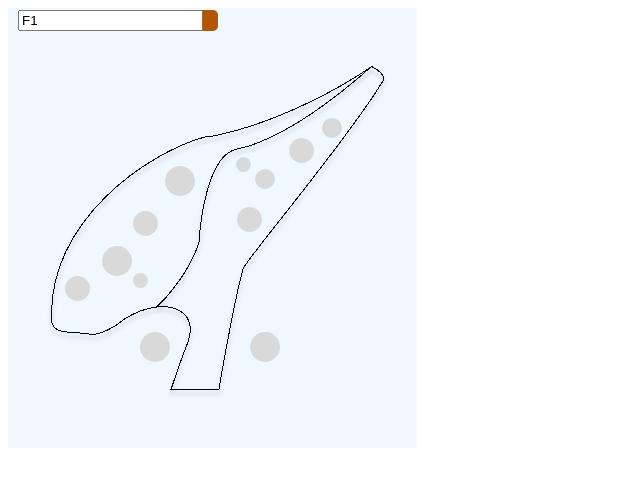
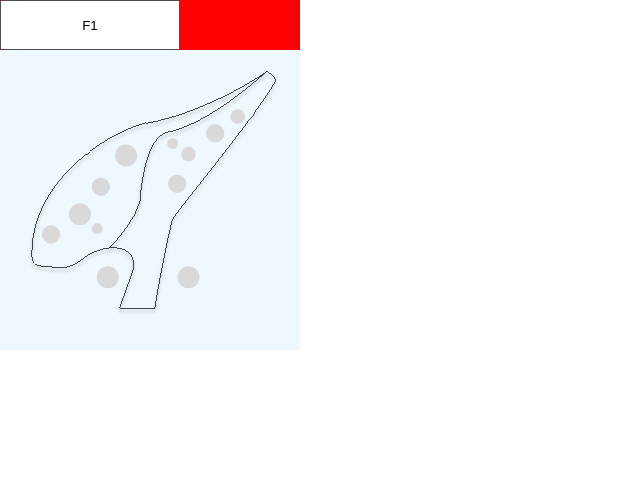
Before and after one commit to mtwangyugeng/orcarino, a Svelte app in the folder client/: page / in a window 1280 px wide. Shown: the top 486 px of the page, without its empty margins (0-640 px from the left). Built offline with nearby package versions, Linux system fonts and the light colour scheme.

Commit message:
all logic done

```diff
--- a/client/src/App.svelte
+++ b/client/src/App.svelte
@@ -8,7 +8,8 @@ import SandBox from './lib/SandBox.svelte'
 
 <style>
 
-  main {
-
+  :global(*) {
+    padding: 0;
+    margin: 0;
   }
 </style>
--- a/client/src/assets/Components/CustomSelect.svelte
+++ b/client/src/assets/Components/CustomSelect.svelte
@@ -3,52 +3,76 @@
 
     export let options;
 
-    let isSelecting = false;
+    export let isSelecting = false;
     export let selectedValue = null;
-    let hoverOption = null;
+    let hoverValue = null;
 
     export let search = "";
-    $: searchRegex = new RegExp(`(^|\\s)${search}.*`, 'i');
-    $: filteredOptions = options.filter(([key, value]) => searchRegex.test(key) && (!selectedValue || value !== selectedValue))
+    let filteredOptions = options;
 
-    const handleOptionClick = (key, value) => {
+    const renewFilteredOptions = () => {
+        const searchRegex = new RegExp(`(^|\\s)${search}.*`, 'i');
+        filteredOptions = options.filter(([key, value]) => searchRegex.test(key) && (!selectedValue || value !== selectedValue))
+    }
+
+    const handleOptionClick = (value) => {
         return () => {
             selectedValue = value;
             isSelecting = false;
         }
     }
 
-    const handleOptionHover = (key) => {
+    const handleOptionHover = (value) => {
         return () => {
-            hoverOption = key;
+            hoverValue = value;
+            selectedValue = value;
         }
     }
 
+    let prevValue = null;
     const handleInputFocus = () => {
         isSelecting=true;
+        prevValue = selectedValue;
         search = "";
+    }
+
+    const handleOptionOut = () => {
+        if(isSelecting) {
+            selectedValue = prevValue;
+            hoverValue = null;
+        };
+    }
+
+    const handleInput = () => {
+        renewFilteredOptions()
+    }
+
+    const handleOutsideClick = (e) => {
+        isSelecting=false
     }
 </script>
 
-<div class="SelectContainer">
-    <div >
-        <input type="text" bind:value={search} placeholder={selectedValue} on:focus={handleInputFocus}/>
+{#if isSelecting}
+    <div class=SelectCover on:click|self={handleOutsideClick}/>
+{/if}
 
+<div class="SelectContainer" >
+    <div on:blur={handleOptionOut} on:mouseleave={handleOptionOut}>
+        <input type="text" bind:value={search} on:input={handleInput} placeholder={selectedValue} on:focus={handleInputFocus}/>
 
         {#if isSelecting}
-            <div class="Options" >
-            {#each filteredOptions as [key, value], i (key)}
+        <div class="Options">
+            {#each filteredOptions as [key, value] (key)}
             <span animate:flip="{{duration: 200}}">
-                <div class={"Option " + ((hoverOption === key) ? "Activated" : "")} on:click={handleOptionClick(key, value)}
-                    on:focus={handleOptionHover(key)}
-                    on:mouseover={handleOptionHover(key)}
-                    on:blur={()=>hoverOption=null}
-                    on:mouseout={()=>hoverOption=null}>
+                <div class={"Option " + ((hoverValue === value) ? "Activated" : "")} on:click={handleOptionClick(value)}
+                    on:focus={handleOptionHover(value)}
+                    on:mousemove={handleOptionHover(value)}
+                >
                     {key}
                 </div>
             </span>
             {/each}
-            </div>
+        </div>
         {/if}
     </div>
 
@@ -56,31 +80,27 @@
 
 
 <style>
-    .SelectedIngredient {
-        user-select: none;
-        cursor: pointer;
-        display: flex;
-        align-items: center;
-        justify-content: center;
-        height: 100%;
-
+    .SelectCover {
+        /* background-color: red; */
+        position: fixed;
+        left: 0;
+        right: 0;
+        width: 100vw;
+        height: 100vh;
+        z-index: 2;
     }
-
     .SelectContainer {
         display: flex;
+        background-color: red;
     }
 
     .SelectContainer > div {
         color: #fff;
-        background-color: rgb(179, 86, 0);
         width: 200px;
-        margin: 2px 10px;
         border-radius: 5px;
+        z-index: 3;
     }
 
-    .SelectContainer > div:hover {
-        transition: all 0.2s;
-    }
 
     .Options {
         position: absolute;
@@ -88,16 +108,24 @@
         flex-direction: column;
 
         display: flex;
-        max-height: 100px;
+
         overflow: auto;
         width: 180px;
-        left: 20px;
         text-align: center;
+
+       animation: drop 0.5s;
+
+        animation-timing-function: ease;
+        animation-fill-mode: forwards;
+        transition: max-height 0.5s;
+        overflow: hidden;
     }
 
-    /* .SearchIngredients input:focus + .Options {
-        display: flex;
-    } */
+    @keyframes drop {
+        from {max-height: 0;}
+        to {max-height: 500px;}
+    }
+
     .Options:hover {
         display: flex;
     }
@@ -112,4 +140,9 @@
         background-color: rgb(179, 86, 0);
         color: #fff;
     }
+    input {
+        width: 180px;
+        height: 50px;
+        text-align: center;
+    }
 </style>
--- a/client/src/assets/Components/Orcarina.svelte
+++ b/client/src/assets/Components/Orcarina.svelte
@@ -18,9 +18,12 @@
 <script>
     export let holesCover;
     export let handleHole = (i) => () => {};
+
+    export let isSelecting = false;
 </script>
 
-<svg width="409" height="411" viewBox="0 0 409 411" fill="none" xmlns="http://www.w3.org/2000/svg">
+<div>
+<svg class:Minify={isSelecting} viewBox="0 0 409 411" fill="none" xmlns="http://www.w3.org/2000/svg">
     {#each holes as {cx, cy, r}, i (i)}
         <circle cx={cx} cy={cy} r={r} fill={holesCover[i]? 'red' : "#D9D9D9"} on:click={handleHole(i)}/>
     {/each}
@@ -40,10 +43,22 @@
 </filter>
 </defs>
 </svg>
-
+</div>
 <style>
     circle {
         cursor: pointer;
         transition: 200ms;
     }
+    svg {
+        transition: 200ms;
+        transform: scale(1, 1);
+    }
+
+    .Minify {
+        transform: scale(0.5, 0.5);
+    }
+
+    div {
+        flex: 1;
+    }
 </style>
--- a/client/src/lib/SingleNote/SelectNote.svelte
+++ b/client/src/lib/SingleNote/SelectNote.svelte
@@ -5,15 +5,14 @@ import { noteToForm, formToNote } from "./SingleNote.svelte";
 
     export let selectedCover;
 
+    export let isSelecting;
     $: note = formToNote.get(selectedCover)
 </script>
 
-<div>
-    <!-- <select bind:value={selectedCover} on:change={handleSelect(selectedCover)}>
-        {#each Array.from(noteToForm.entries()) as [key, value] (key)}
-            <option value={value}>{key}</option>
-        {/each}
-    </select> -->
+<section>
+    <CustomSelect options={Array.from(noteToForm.entries())} bind:selectedValue={selectedCover} bind:search={note} bind:isSelecting={isSelecting}/>
+</section>
 
-    <CustomSelect options={Array.from(noteToForm.entries())} bind:selectedValue={selectedCover} bind:search={note}/>
-</div>
+<style>
+
+</style>
--- a/client/src/lib/SingleNote/SingleNote.svelte
+++ b/client/src/lib/SingleNote/SingleNote.svelte
@@ -49,13 +49,17 @@
     }
 
     $:  holesCover = Array.from(selectedCover).map(v => (+v));
+    let isSelecting;
 </script>
 
 
 <span class=Main>
 <section>
-    <SelectNote bind:selectedCover={selectedCover}/>
-    <Orcarina holesCover={holesCover} handleHole={handleHole}/>
+    <SelectNote bind:selectedCover={selectedCover} bind:isSelecting={isSelecting}/>
+    <div class=Bottom>
+        <div class=BotLeft class:BotLeftSelect={isSelecting}></div>
+        <Orcarina holesCover={holesCover} handleHole={handleHole}/>
+    </div>
 </section>
 </span>
 
@@ -68,5 +72,23 @@
     section {
         background-color: aliceblue;
         width: fit-content;
+        position: relative;
+        width: 300px;
+    }
+
+    .Bottom {
+        display: flex;
+        align-items: center;
+        justify-content: center;
+        height: 300px
+    }
+    .BotLeft {
+        width: 0px;
+        height: 100px;
+        /* background-color: yellow; */
+        transition: 200ms;
+    }
+    .BotLeftSelect {
+        width: 180px;
     }
 </style>
```
